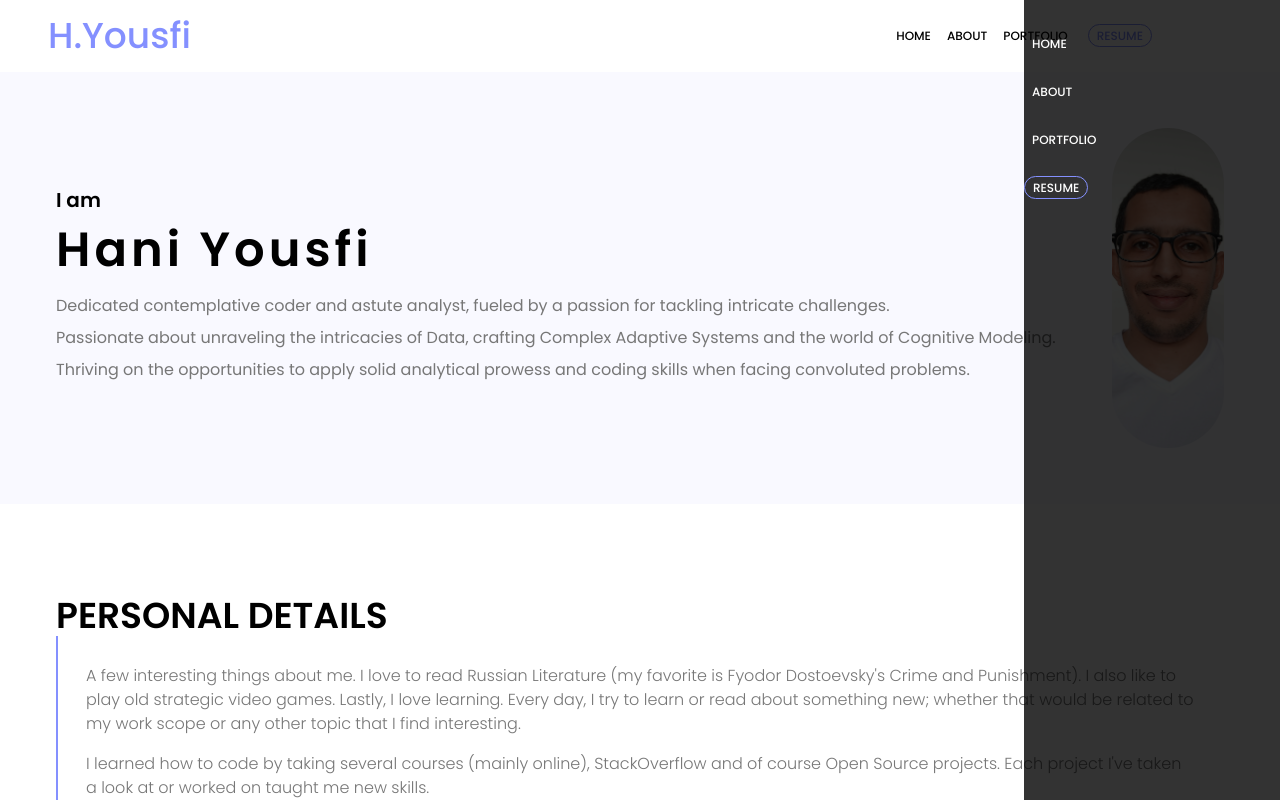
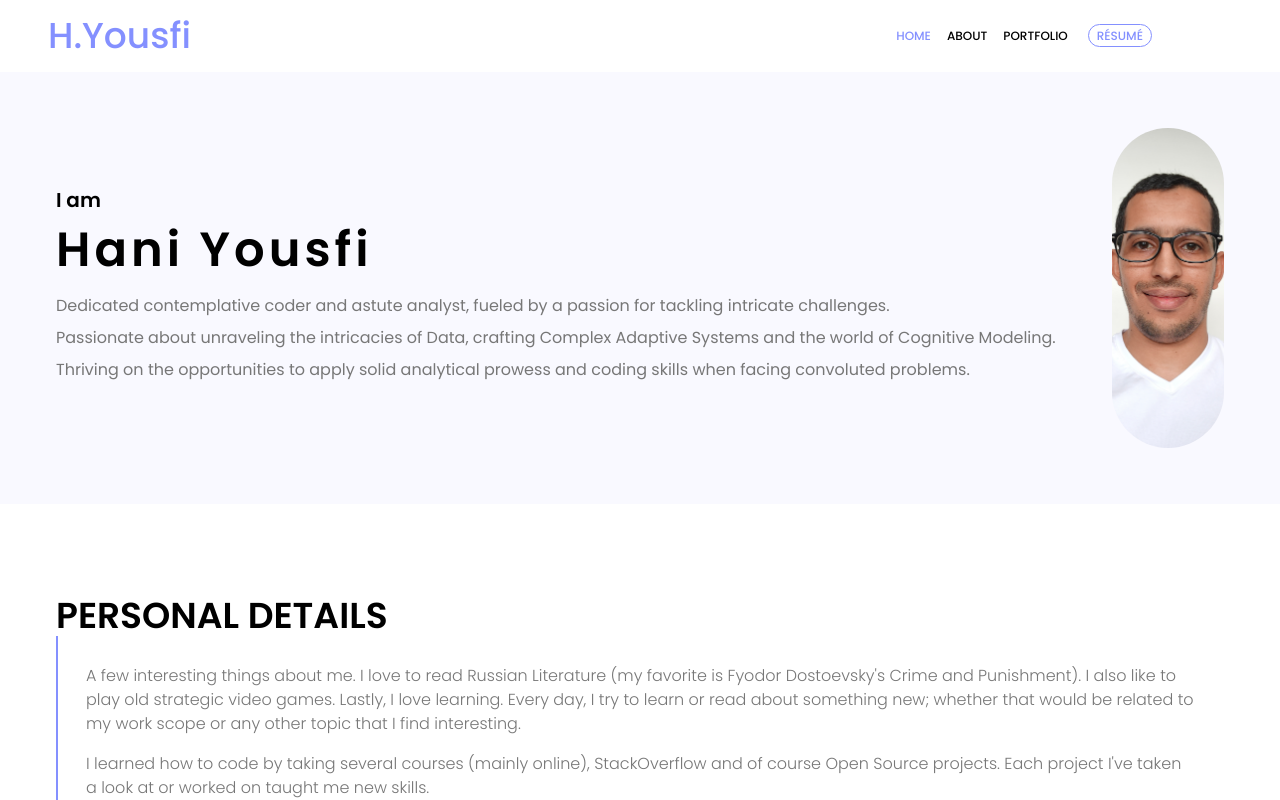
Before and after one commit to maky-hnou/portfolio-front, a Next.js app: page / in a window 1280 px wide. Shown: the top 800 px of the page. Built offline with nearby package versions, Linux system fonts and the light colour scheme.

Commit message:
Edit mobile menu

```diff
--- a/src/components/NavBar.js
+++ b/src/components/NavBar.js
@@ -2,8 +2,53 @@ import Link from "next/link";
 import React, { useEffect, useState } from "react";
 import Logo from "../components/Logo";
 import { motion } from "framer-motion";
+import { useRouter } from "next/router";
 
 const MotionLink = motion(Link);
+
+export function CustomLink({ href, title, target, className = "" }) {
+  const router = useRouter();
+  console.log(router.asPath, href);
+
+  return (
+    <Link
+      href={href}
+      target={target ? target : undefined}
+      className={`${className} ${
+        router.asPath === href ? "text-light_purple" : "text-black"
+      } px-2 hover:text-light_purple`}
+    >
+      {title}
+    </Link>
+  );
+}
+
+export function CustomMobileLink({
+  href,
+  title,
+  target,
+  className = "",
+  toggle,
+}) {
+  const router = useRouter();
+  const handleClick = () => {
+    toggle();
+    router.push(href);
+  };
+
+  return (
+    <button
+      href={href}
+      target={target ? target : undefined}
+      className={`${className} ${
+        router.asPath === href ? "text-light_purple" : "text-white"
+      } py-4 uppercase hover:text-light_purple`}
+      onClick={handleClick}
+    >
+      {title}
+    </button>
+  );
+}
 
 export default function NavBar() {
   const [showShadow, setShowShadow] = useState(false);
@@ -57,90 +102,45 @@ export default function NavBar() {
       </div>
       <div className="w-full flex justify-between items-center lg:hidden">
         <nav className="absolute right-0 font-medium text-xs uppercase">
-          <MotionLink
-            href="/"
-            className="px-2"
-            whileHover={{
-              color: "#8490ff",
-            }}
-          >
-            Home
-          </MotionLink>
-          <MotionLink
-            href="/about"
-            className="px-2"
-            whileHover={{
-              color: "#8490ff",
-            }}
-          >
-            About
-          </MotionLink>
-          <MotionLink
-            href="/portfolio"
-            className="px-2"
-            whileHover={{
-              color: "#8490ff",
-            }}
-          >
-            Portfolio
-          </MotionLink>
-          <MotionLink
+          <CustomLink href="/" title="Home" />
+          <CustomLink href="/about" title="About" />
+
+          <CustomLink href="/portfolio" title="Portfolio" />
+
+          <CustomLink
             href="media/Hani_Yousfi_Resume.pdf"
+            title="Résumé"
             target="_blank"
-            className="px-2 py-0.5 mr-32 ml-3 text-light_purple border-1 border-solid border-light_purple rounded-full"
-            whileHover={{
-              backgroundColor: "#8490ff",
-              color: "#fff",
-            }}
-          >
-            Resume
-          </MotionLink>
+            className="py-0.5 mr-32 ml-3 text-light_purple border-1 border-solid border-light_purple rounded-full hover:bg-light_purple hover:text-white"
+          />
         </nav>
       </div>
-      <div className="fixed right-0 top-0 pt-5 bg-black/[0.8] w-64 h-full transition-all duration-400 ease">
-        <nav className="flex flex-col mb-4 text-white font-medium text-xs uppercase">
-          <MotionLink
-            href="/"
-            className="px-2 py-4"
-            whileHover={{
-              color: "#8490ff",
-            }}
-          >
-            Home
-          </MotionLink>
-          <MotionLink
-            href="/about"
-            className="px-2 py-4"
-            whileHover={{
-              color: "#8490ff",
-            }}
-          >
-            About
-          </MotionLink>
-          <MotionLink
-            href="/portfolio"
-            className="px-2 py-4"
-            whileHover={{
-              color: "#8490ff",
-            }}
-          >
-            Portfolio
-          </MotionLink>
-          <div className="py-4">
-            <MotionLink
+
+      {isOpen ? (
+        <div className="fixed right-0 top-0 pt-5 bg-black/[0.8] w-64 h-full transition-all duration-400 ease">
+          <nav className="grid flex-col pt-8 pl-8 text-white font-medium text-xs justify-items-start">
+            <CustomMobileLink href="/" title="Home" toggle={handleClick} />
+
+            <CustomMobileLink
+              href="/about"
+              title="About"
+              toggle={handleClick}
+            />
+
+            <CustomMobileLink
+              href="/portfolio"
+              title="Portfolio"
+              toggle={handleClick}
+            />
+            <CustomMobileLink
               href="media/Hani_Yousfi_Resume.pdf"
+              title="Résumé"
               target="_blank"
-              className="w-fit px-2 py-0.5 mr-32 text-white border-1 border-solid border-light_purple rounded-full"
-              whileHover={{
-                backgroundColor: "#8490ff",
-                color: "#fff",
-              }}
-            >
-              Resume
-            </MotionLink>
-          </div>
-        </nav>
-      </div>
+              toggle={handleClick}
+            />
+          </nav>
+        </div>
+      ) : null}
       <div className="absolute left-0">
         <Logo />
       </div>
```
